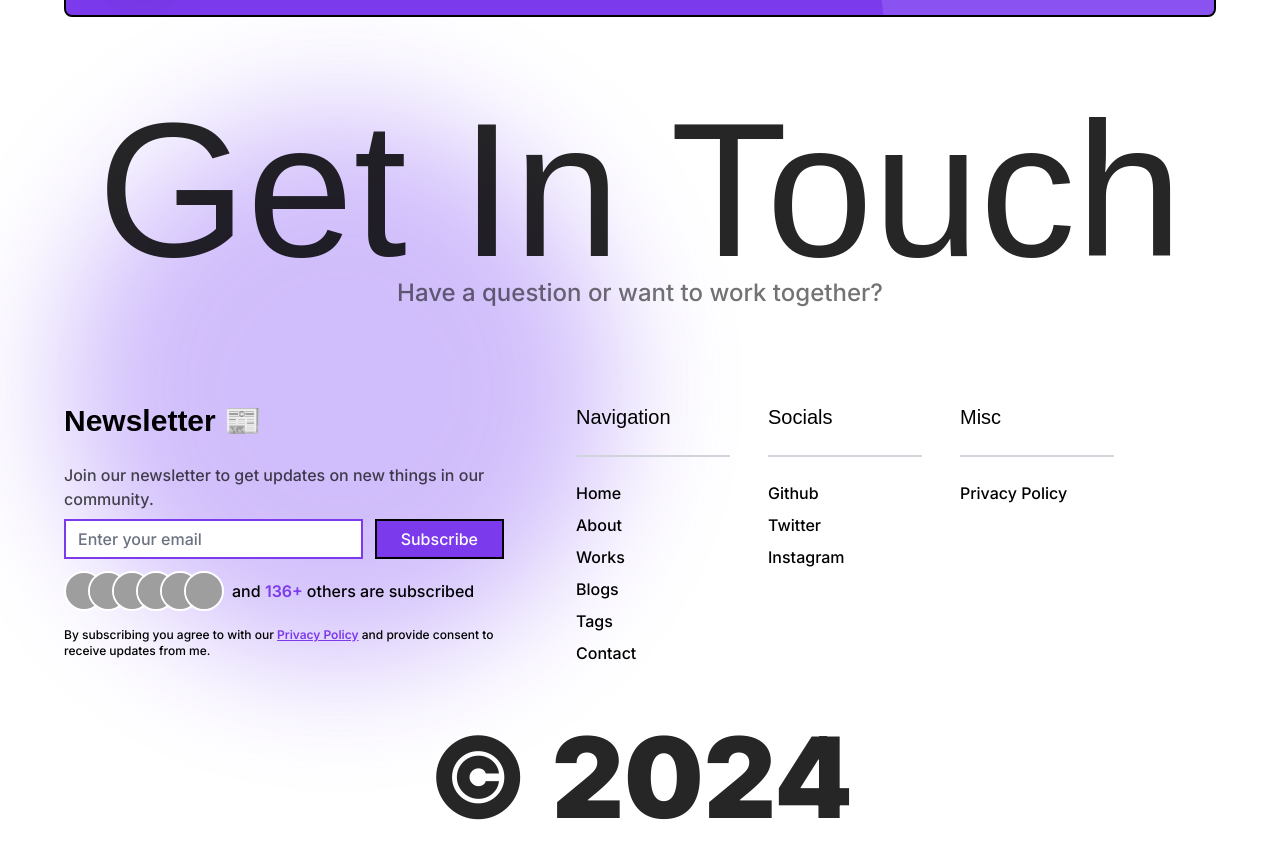
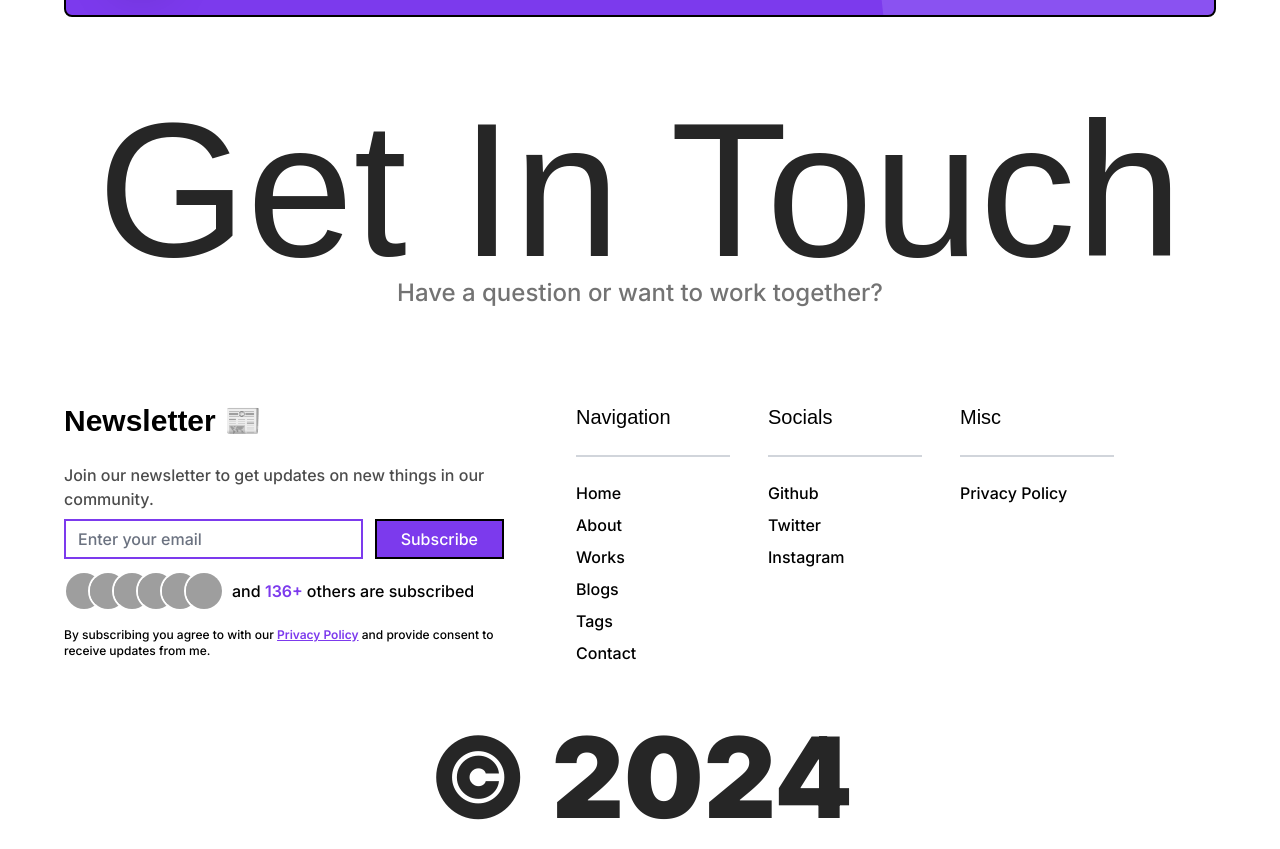
Before and after one commit to AcidOP/portfolio, a Next.js app: page / in a window 1280 px wide. Shown: the part 5562-6411 px from the top of the page. Built offline with nearby package versions, Linux system fonts and the light colour scheme; no server answers; grey boxes are pictures that could not be loaded; a web font is replaced by a local one.

Commit message:
fix: horizontal overflow

```diff
--- a/src/components/footer/footer.tsx
+++ b/src/components/footer/footer.tsx
@@ -13,7 +13,8 @@ const Footer = () => {
     <footer className='relative my-24'>
       <ContactLink />
 
-      <div className='absolute inset-0 -z-10 h-[550px] w-[550px] overflow-x-hidden rounded-full bg-violet-500 opacity-40 blur-[64px]' />
+      {/* FIX: Causes horizontal overflow  */}
+      {/* <div className='absolute inset-0 -z-10 h-[550px] w-[550px] overflow-x-hidden rounded-full bg-violet-500 opacity-40 blur-[64px]' /> */}
 
       <div className='my-24 flex flex-col lg:flex-row'>
         <div className='max-w-md'>
```
